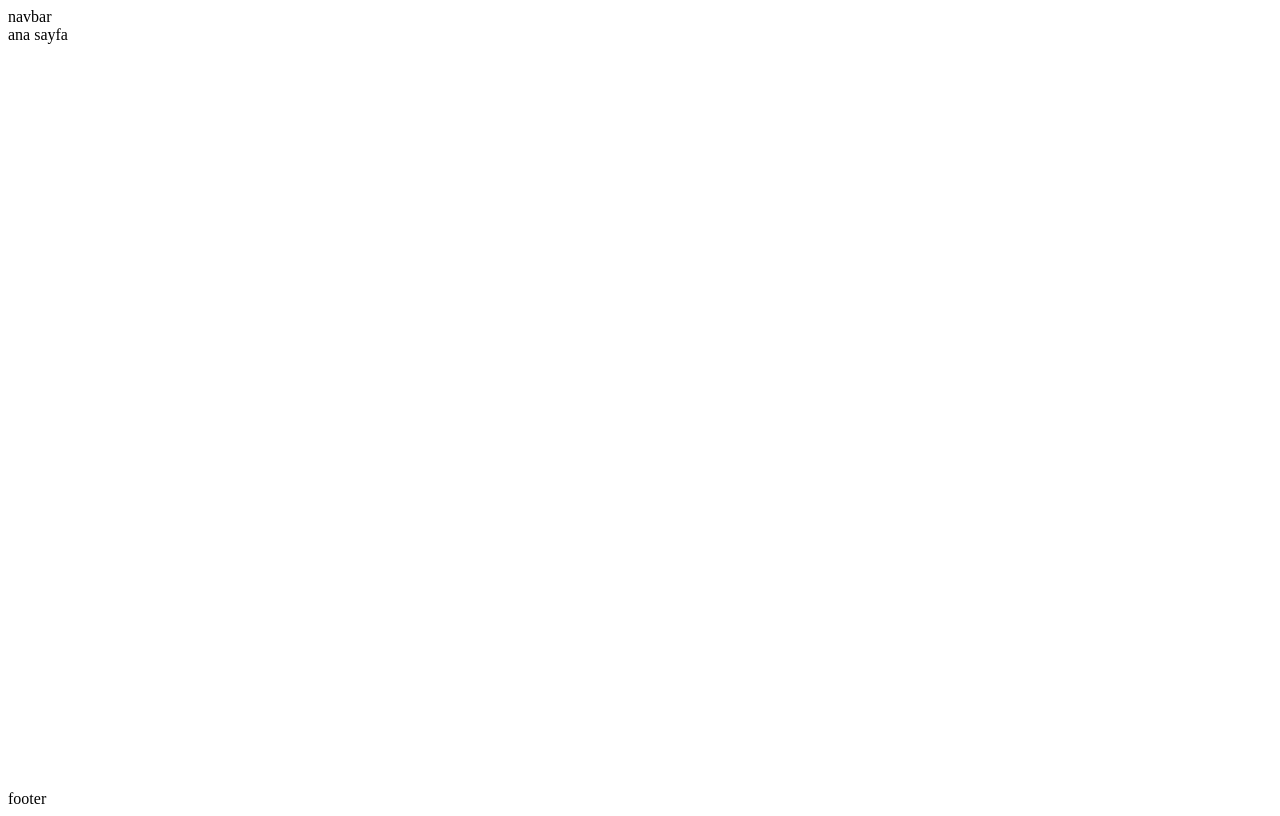
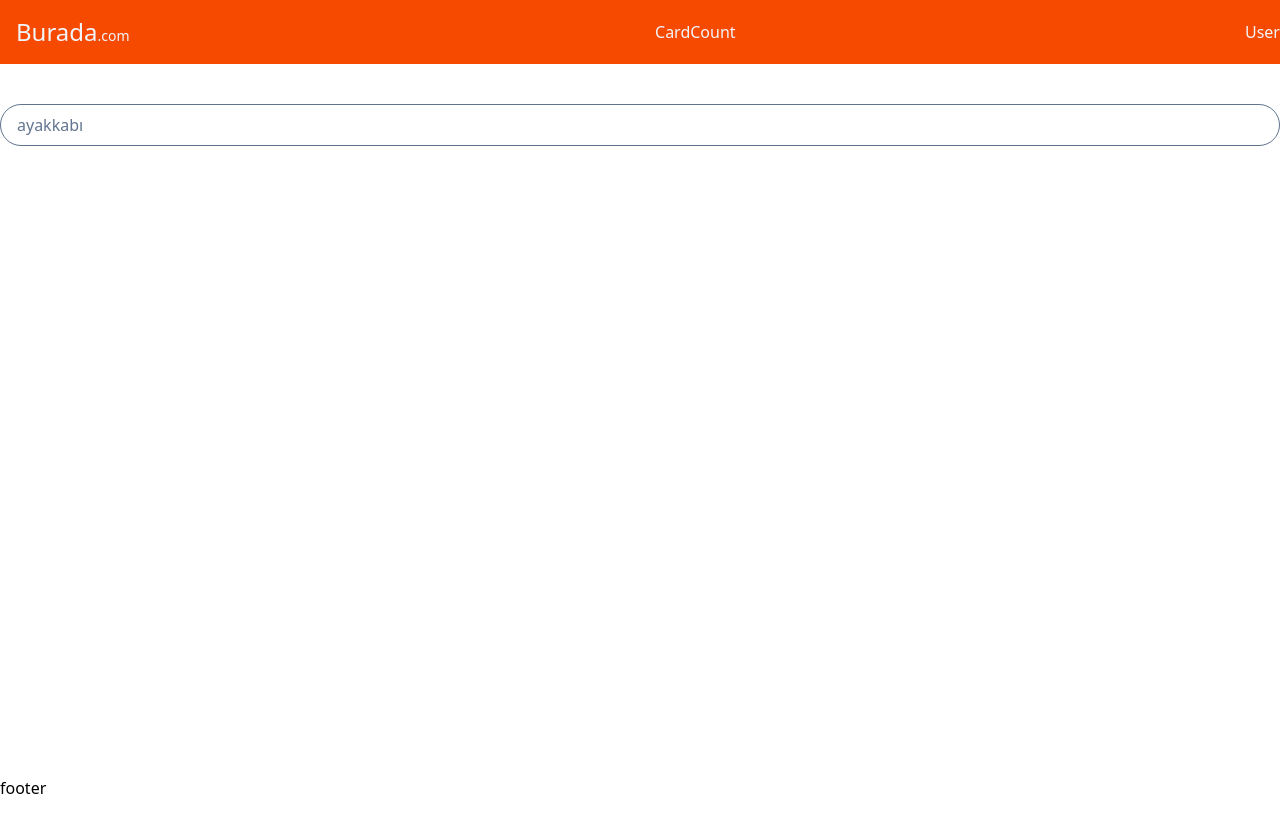
Before and after one commit to SEMAEROL/my-app, a Next.js app: page / in a window 1280 px wide. Built offline with nearby package versions, Linux system fonts and the light colour scheme.

Commit message:
secondCommit

```diff
--- a/app/globals.css
+++ b/app/globals.css
@@ -1,3 +1 @@
-@tailwind base;
-@tailwind components;
-@tailwind utilities;
+@import "tailwindcss";
--- a/app/layout.tsx
+++ b/app/layout.tsx
@@ -1,7 +1,7 @@
 import type { Metadata } from "next";
 import { Geist, Geist_Mono } from "next/font/google";
 import "./globals.css";
-import Navbar from "@/components/navbar/navbar";
+import Navbar from "@/components/navbar/Navbar";
 import Footer from "@/components/footer/Footer";
 
 const geistSans = Geist({
--- a/app/page.tsx
+++ b/app/page.tsx
@@ -1,7 +1,9 @@
-
+import Category from "@/components/home/Category";
 
 export default function Home() {
   return (
-   <div>ana sayfa</div>
+   <div>
+    <Category />
+   </div>
   );
 }
--- /dev/null
+++ b/components/home/Category.tsx
@@ -0,0 +1,16 @@
+"use client";
+
+export default function Category() {
+   const categoryList = [
+      { name: "ayakkabı" },
+   ];
+   return (
+     <div className="flex items-center justify-center gap-3 md:gap-10 my-5 md:my-10 overflow-x-auto">
+        {
+            categoryList.map((category, index) => (
+            <div className="border text-slate-500 rounded-full min-w-[120px] flex flex-1 px-4 py-2" key={index}>{category.name}</div>
+             ))
+        }
+     </div>
+   );
+}
--- /dev/null
+++ b/components/navbar/CardCount.tsx
@@ -0,0 +1,7 @@
+const CardCount = () => {
+  return (
+    <div className="hidden md:flex">CardCount</div>
+  );
+};
+
+export default CardCount;
--- /dev/null
+++ b/components/navbar/HamburgerMenu.tsx
@@ -0,0 +1,10 @@
+import {RxHamburgerMenu} from "react-icons/rx"
+const HamburgerMenu = () => {
+  return (
+    <div className="relative flex md:hidden">
+        <RxHamburgerMenu className="text-2xl" />
+    </div>
+  );
+};
+
+export default HamburgerMenu;
--- /dev/null
+++ b/components/navbar/Logo.tsx
@@ -0,0 +1,8 @@
+ "use client"
+const Logo = () => {
+  return (
+    <div className="bg-orange-600 px-4 py-2 rounded-md text-lg md:text-2xl cursor-pointer">Burada<span className="text-sm">.com</span></div>
+  );
+};
+
+export default Logo;
--- /dev/null
+++ b/components/navbar/Search.tsx
@@ -0,0 +1,7 @@
+const Search = () => {
+  return (
+    <div className="hidden md:flex-1">Search</div>
+  );
+};
+
+export default Search;
--- /dev/null
+++ b/components/navbar/User.tsx
@@ -0,0 +1,7 @@
+const User = () => {
+  return (
+    <div className="hidden md:flex">User</div>
+  );
+};
+
+export default User;
--- a/components/navbar/navbar.tsx
+++ b/components/navbar/navbar.tsx
@@ -1,5 +1,19 @@
+import HamburgerMenu from "./HamburgerMenu";
+import Logo from "./Logo";
+import Search from "./Search";
+import CardCount from "./CardCount";
+import User from "./User";
 
 const Navbar = () => {
-  return <div>navbar</div>;
-}
+  return (
+    <div className="flex items-center justify-between gap-3 md:gap-10 h-16 w-screen shrink-0 bg-orange-600 text-slate-100">
+      <Logo />
+      <Search />
+      <CardCount />
+      <User />
+      <HamburgerMenu />
+    </div>
+  );
+};
+
 export default Navbar;
--- a/package.json
+++ b/package.json
@@ -11,11 +11,12 @@
   "dependencies": {
     "next": "15.5.2",
     "react": "19.1.0",
-    "react-dom": "19.1.0"
+    "react-dom": "19.1.0",
+    "react-icons": "^5.5.0"
   },
   "devDependencies": {
     "@eslint/eslintrc": "^3",
-    "@tailwindcss/postcss": "^4",
+    "@tailwindcss/postcss": "^4.1.12",
     "@types/node": "^20",
     "@types/react": "^19",
     "@types/react-dom": "^19",
--- a/postcss.config.mjs
+++ b/postcss.config.mjs
@@ -1,11 +1,6 @@
 const config = {
-  plugins: ["@tailwindcss/postcss"],
+  plugins: {
+    "@tailwindcss/postcss": {},
+  },
 };
-
 export default config;
-module.exports = {
-  plugins: {
-    tailwindcss: {},
-    autoprefixer: {},
-  },
-}
```
Also changed, not shown: 1 other file (tests, documents, lock files or other folders).
